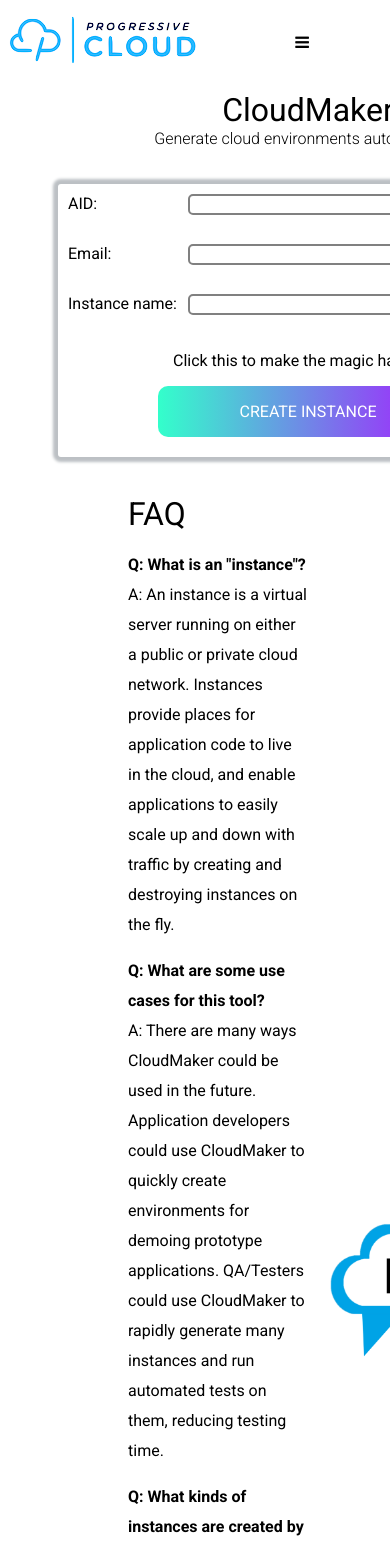
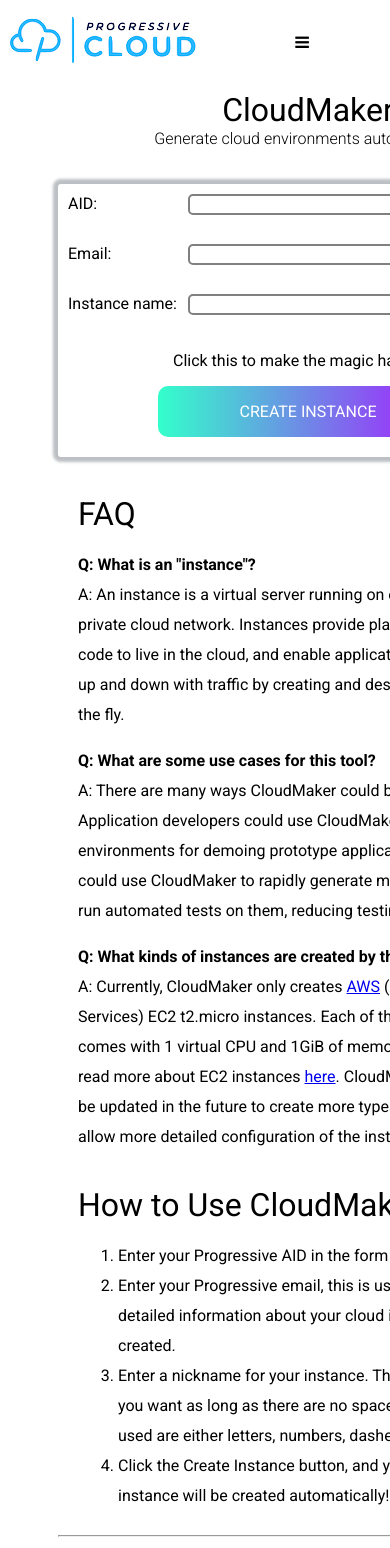
Before and after one commit to loganFry/CloudMakerUI, an Angular app: page / in a window 390 px wide. Shown: the top 1548 px of the page. Built offline with nearby package versions, Linux system fonts and the light colour scheme.

Commit message:
Made info and FAQ sections responsive

```diff
--- a/src/app/info/info.component.scss
+++ b/src/app/info/info.component.scss
@@ -1,9 +1,15 @@
+$break-small: 850px;
+$break-large : 2000px;
+
 #faq {
     grid-area: faq;
 }
 
 #faq-pic {
     grid-area: faq-pic;
+    @media (max-width: $break-small) {
+        display: none;
+    }
 }
 
 #how-to {
@@ -12,6 +18,9 @@
 
 #how-to-pic {
     grid-area: how-to-pic;
+    @media (max-width: $break-small) {
+        display: none;
+    }
 }
 
 .info-container {
@@ -20,7 +29,16 @@
     grid-template-rows: auto;
     grid-template-areas:
     ". faq faq faq-pic ."
-    ". how-to-pic how-to how-to ."
+    ". how-to-pic how-to how-to .";
+    @media (max-width: $break-small) {
+        grid-template-columns: 100%;
+        grid-template-areas:
+        "faq"
+        "how-to";
+    }
+    @media (min-width: $break-large) {
+        grid-template-columns: 20% 1fr 1fr 1fr 20%;
+    }
 }
 
 .info-block {
```
